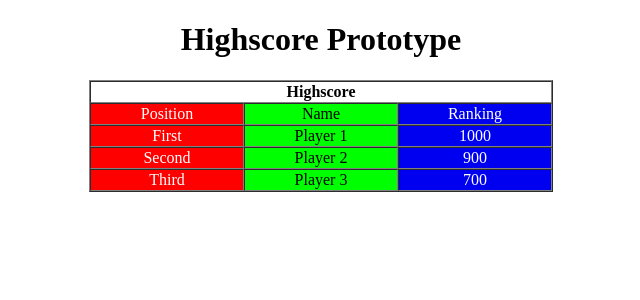
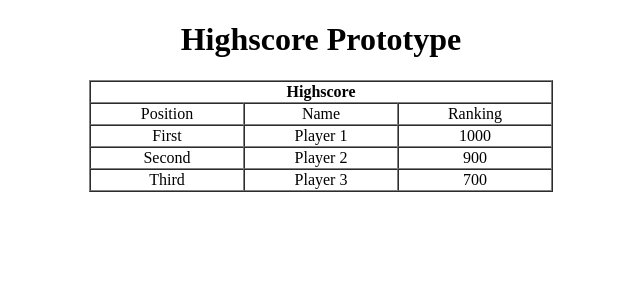
Before and after one commit to PBCandoso/flask-card-game, a Flask app: page /highscores in a window 1280 px wide. Shown: the top 300 px of the page, without its empty margins (319-959 px from the left). Run offline with Flask 2, Linux system fonts and the light colour scheme.

Commit message:
Removed background colors from highscore table

```diff
--- a/templates/highscore_proto.html
+++ b/templates/highscore_proto.html
@@ -11,24 +11,24 @@
 	<table align="center" border="1" cellspacing="0">
 		<th colspan="3" bghcolor="#000000"><font color="#000000">Highscore</font></th>
 			<tr align="center">
-				<td width="150" bgcolor="#FF0000"><font color="#FFFFFF"> Position </font></td>
-				<td width="150" bgcolor="#00FF00"> Name </td>
-				<td width="150" bgcolor="#0000F"><font color="#FFFFFF"> Ranking</font> </td>
+				<td width="150" bgcolor="#FFFFFF">Position </font></td>
+				<td width="150" bgcolor="#FFFFFF">Name</td>
+				<td width="150" bgcolor="#FFFFFF">Ranking</td>
 			</tr>
 			<tr align="center">
-				<td width="150" bgcolor="#FF0000"><font color="#FFFFFF"> First </font></td>
-				<td width="150" bgcolor="#00FF00"> Player 1 </td>
-				<td width="150" bgcolor="#0000F"><font color="#FFFFFF"> 1000</font> </td>
+				<td width="150" bgcolor="#FFFFFF">First</td>
+				<td width="150" bgcolor="#FFFFFF">Player 1</td>
+				<td width="150" bgcolor="#FFFFFF">1000</td>
 			</tr>
 			<tr align="center">
-				<td width="150" bgcolor="#FF0000"><font color="#FFFFFF"> Second </font></td>
-				<td width="150" bgcolor="#00FF00"> Player 2 </td>
-				<td width="150" bgcolor="#0000F"><font color="#FFFFFF"> 900</font> </td>
+				<td width="150" bgcolor="#FFFFFF">Second</td>
+				<td width="150" bgcolor="#FFFFFF">Player 2</td>
+				<td width="150" bgcolor="#FFFFFF">900</td>
 			</tr>
 			<tr align="center">
-				<td width="150" bgcolor="#FF0000"><font color="#FFFFFF"> Third </font></td>
-				<td width="150" bgcolor="#00FF00"> Player 3 </td>
-				<td width="150" bgcolor="#0000F"><font color="#FFFFFF"> 700</font> </td>
+				<td width="150" bgcolor="#FFFFFF">Third</td>
+				<td width="150" bgcolor="#FFFFFF">Player 3</td>
+				<td width="150" bgcolor="#FFFFFF">700</td>
 			</tr>
 
 
```
